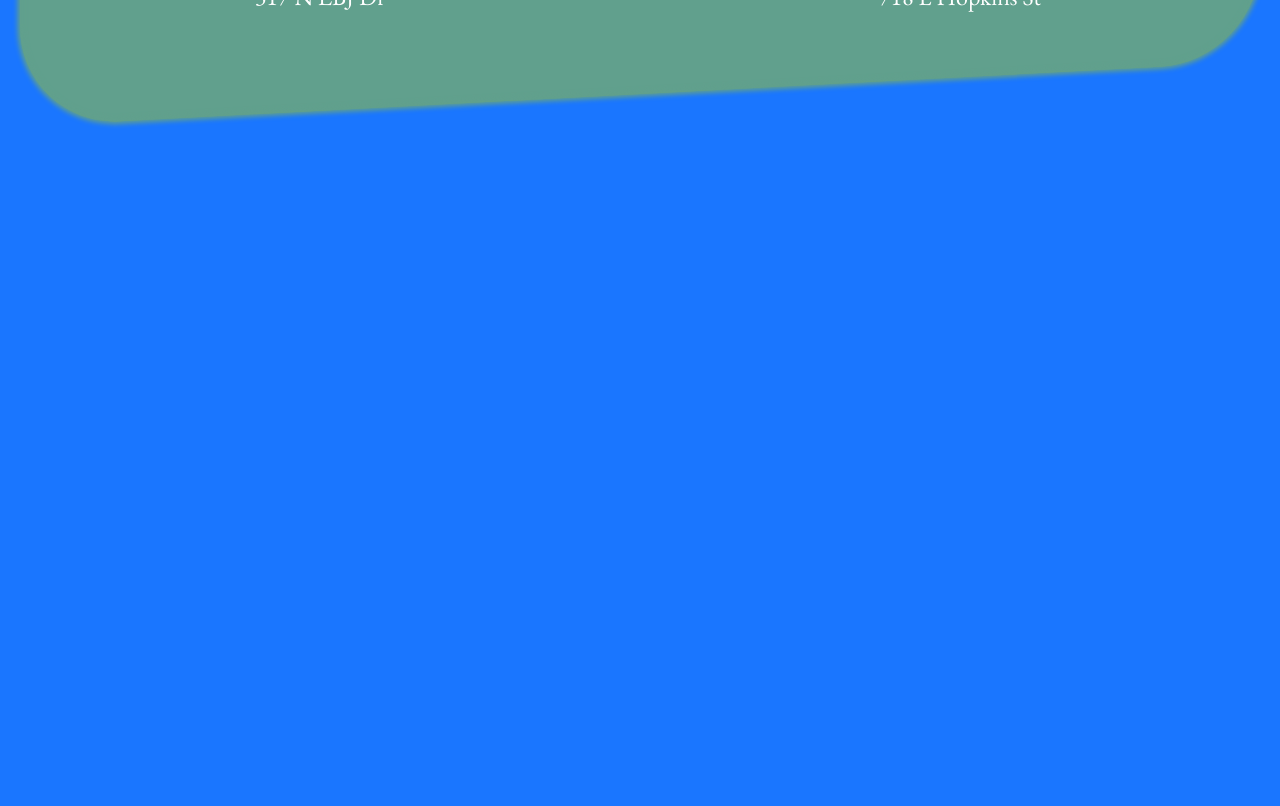
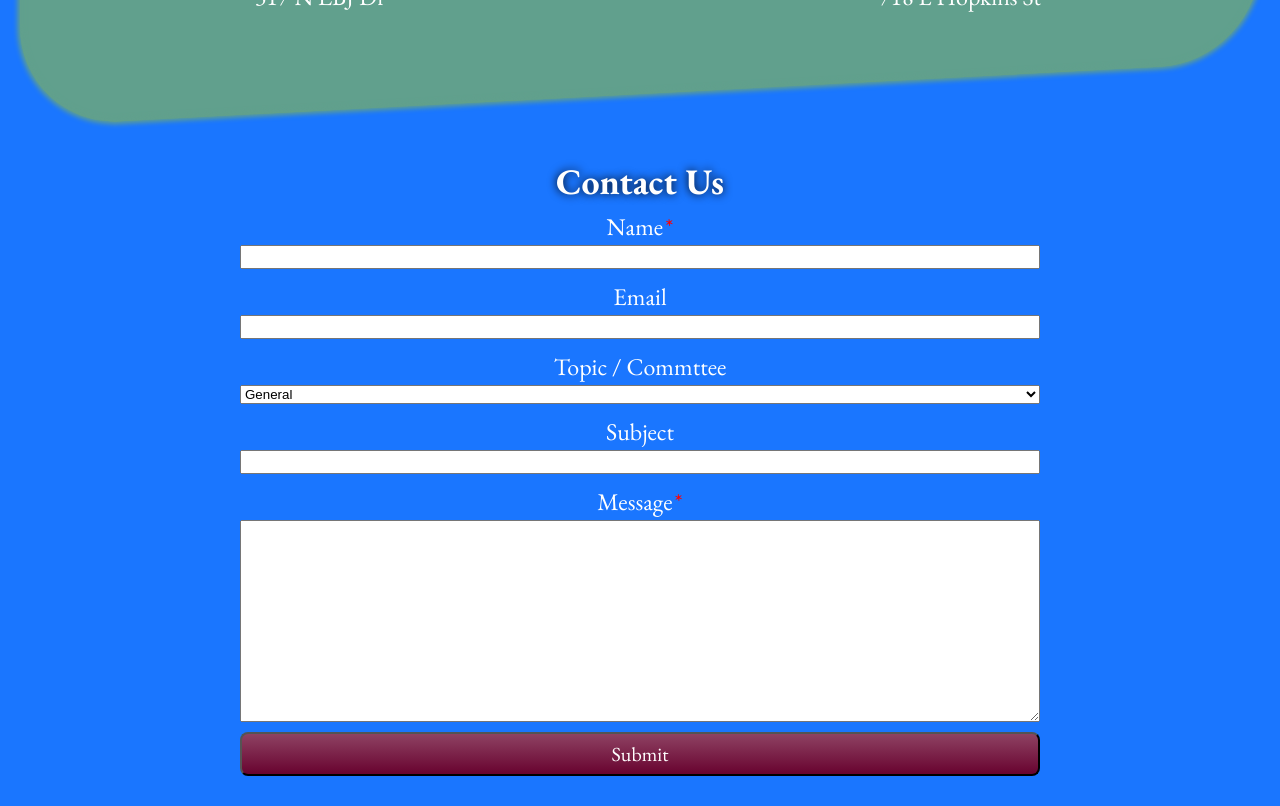
Before and after one commit to ChrisPitts/san-marcos-abortion-activists, a React (Vite) app: page /kits in a window 1280 px wide. Shown: the part 1340-2146 px from the top of the page. Before the commit the page ends 1475 px from the top, so only its background shows below. Built offline with nearby package versions, Linux system fonts and the light colour scheme.

Commit message:
added contact form to all pages

```diff
--- /dev/null
+++ b/src/components/Contact.jsx
@@ -0,0 +1,31 @@
+import React from 'react';
+
+export default function Contact() {
+	return (
+		<form>
+			{/* TODO make form send an email */}
+			<label htmlFor='name' className='required'>
+				Name
+			</label>
+			<input type='text' name='name' id='name' required />
+			<label htmlFor='email'>Email</label>
+			<input type='email' name='email' id='email' />
+			<label htmlFor='topic'>Topic / Commttee</label>
+			<select name='topic' id='topic'>
+				<option>General</option>
+				<option>Harassment & Grievance</option>
+				<option>Communications Committee</option>
+				<option>Finance Committee</option>
+				<option>Organizing Committee</option>
+				<option>Policy Committee</option>
+			</select>
+			<label htmlFor='subject'>Subject</label>
+			<input type='text' name='subject' id='subject' />
+			<label htmlFor='message' className='required'>
+				Message
+			</label>
+			<textarea name='message' id='message' rows='10' required></textarea>
+			<input type='submit' name='submit' id='submit' />
+		</form>
+	);
+}
--- /dev/null
+++ b/src/css/components/_Contact.scss
@@ -0,0 +1,27 @@
+@use '../variables' as *;
+
+form {
+	margin: auto;
+	width: 80%;
+	max-width: 800px;
+
+    label, input, textarea, select{
+		display: block;
+		width: 100%;
+	}
+
+	input, textarea, select{
+		margin-bottom: 10px;
+	}
+
+	input[type="submit"]{
+		font-family: $font-family;
+		font-size: 1.25rem;
+	}
+
+	.required::after{
+		content: '*';
+		color: red;
+		margin-left: 2px;
+	}
+}
--- a/src/css/components/_index.scss
+++ b/src/css/components/_index.scss
@@ -1,2 +1,3 @@
+@forward 'Contact';
 @forward 'Nav';
 @forward 'socials';
--- a/src/css/pages/_Home.scss
+++ b/src/css/pages/_Home.scss
@@ -63,33 +63,3 @@
 		}
 	}
 }
-
-#contact{
-	// text-align: center;
-
-	form{
-		margin: auto;
-		width: 80%;
-		max-width: 800px;
-	}
-
-	label, input, textarea, select{
-		display: block;
-		width: 100%;
-	}
-
-	input, textarea, select{
-		margin-bottom: 10px;
-	}
-
-	input[type="submit"]{
-		font-family: $font-family;
-		font-size: 1.25rem;
-	}
-
-	.required::after{
-		content: '*';
-		color: red;
-		margin-left: 2px;
-	}
-}
--- a/src/pages/About.jsx
+++ b/src/pages/About.jsx
@@ -1,10 +1,12 @@
 import React from 'react';
 import Nav from '../components/Nav';
+import Contact from '../components/Contact';
 
 export default function About() {
 	return (
 		<>
 			<Nav page='about' />
+			<main id='kits'>
 				<h1>About Us</h1>
 				<section id='mission'>
 					<h2>Our Mission</h2>
@@ -27,17 +29,18 @@ export default function About() {
 						<article class>
 							<h3>Intersectional</h3>
 							<p>
-							Lorem ipsum <span className='emphasized'>dolor sit amet</span> consectetur adipisicing elit. Ratione
-							consectetur impedit perspiciatis quam provident voluptatem, itaque
-							laboriosam doloremque deleniti odit!
+								Lorem ipsum <span className='emphasized'>dolor sit amet</span>{' '}
+								consectetur adipisicing elit. Ratione consectetur impedit
+								perspiciatis quam provident voluptatem, itaque laboriosam
+								doloremque deleniti odit!
 							</p>
 						</article>
 						<article>
 							<h3>Anti-Racist</h3>
 							<p>
 								Lorem ipsum dolor sit amet consectetur adipisicing elit. Rerum
-							eligendi incidunt maxime? Nesciunt minus corrupti quo. Fuga, quos
-							unde. Facere temporibus amet quasi magnam labore!
+								eligendi incidunt maxime? Nesciunt minus corrupti quo. Fuga,
+								quos unde. Facere temporibus amet quasi magnam labore!
 							</p>
 						</article>
 						<article>
@@ -74,12 +77,17 @@ export default function About() {
 							</li>
 							<li>A community-led reproductive justice mutual aid network</li>
 							<li>
-							Advocacy around local legislation to protect abortion seekers and
-							providers
+								Advocacy around local legislation to protect abortion seekers
+								and providers
 							</li>
 						</ul>
 					</p>
 				</section>
+				<section id='contact'>
+					<h2>Contact Us</h2>
+					<Contact />
+				</section>
+			</main>
 		</>
 	);
 }
--- a/src/pages/Home.jsx
+++ b/src/pages/Home.jsx
@@ -1,15 +1,17 @@
 import React from 'react';
 import Nav from '../components/Nav';
+import Contact from '../components/Contact';
 import Instagram from '../components/Instagram';
 import Twitter from '../components/Twitter';
 import { Link } from 'react-router-dom';
 import logoVenmo from '../assets/venmo_logo.webp';
 
+
 export default function Home() {
 	return (
 		<>
 			<Nav page='home' />
-			<main>
+			<main id='home'>
 				<h1>San Marcos Abortion Activists</h1>
 				<section id='hero'>
 					<img src='http://via.placeholder.com/400x400' alt='SMAA Logo' />
@@ -58,31 +60,7 @@ export default function Home() {
 				</section>
 				<section id='contact'>
 					<h2>Contact Us</h2>
-					{/* TODO make form send an email */}
-					<form>
-						<label htmlFor='name' className='required'>
-							Name
-						</label>
-						<input type='text' name='name' id='name' required />
-						<label htmlFor='email'>Email</label>
-						<input type='email' name='email' id='email' />
-						<label htmlFor='topic'>Topic / Commttee</label>
-						<select name='topic' id='topic'>
-							<option>General</option>
-							<option>Harassment & Grievance</option>
-							<option>Communications Committee</option>
-							<option>Finance Committee</option>
-							<option>Organizing Committee</option>
-							<option>Policy Committee</option>
-						</select>
-						<label htmlFor='subject'>Subject</label>
-						<input type='text' name='subject' id='subject' />
-						<label htmlFor='message' className='required'>
-							Message
-						</label>
-						<textarea name='message' id='message' rows='10' required></textarea>
-						<input type='submit' name='submit' id='submit' />
-					</form>
+					<Contact />
 				</section>
 			</main>
 		</>
--- a/src/pages/Kits.jsx
+++ b/src/pages/Kits.jsx
@@ -1,5 +1,6 @@
 import React from 'react';
 import Nav from '../components/Nav';
+import Contact from '../components/Contact';
 import logo from '../assets/logo.webp';
 import logoBridgeCollective from '../assets/bridge_collective_logo.webp';
 import logoMDH from '../assets/mdh_logo.webp';
@@ -9,7 +10,7 @@ export default function Kits() {
 	return (
 		<>
 			<Nav page='kits' />
-			<main>
+			<main id='kits'>
 				<h1>Reproductive Healthcare Kits</h1>
 				<section id='kit_hero' className='container'>
 					<img alt='SMAA Logo' class='smaa_logo' src={logo} />
@@ -58,6 +59,10 @@ export default function Kits() {
 						</figure>
 					</div>
 				</section>
+				<section id='contact'>
+					<h2>Contact Us</h2>
+					<Contact />
+				</section>
 			</main>
 		</>
 	);
--- a/src/pages/Resources.jsx
+++ b/src/pages/Resources.jsx
@@ -1,5 +1,6 @@
 import React from 'react';
 import Nav from '../components/Nav';
+import Contact from '../components/Contact';
 
 export default function Resources() {
 	return (
@@ -164,7 +165,9 @@ export default function Resources() {
 								arrest, prosecution, or other legal action related to abortion,
 								please contact us.
 							</p>
-							<a href='https://abortiondefensenetwork.org/' target='_blank'>abortiondefensenetwork.org</a>
+							<a href='https://abortiondefensenetwork.org/' target='_blank'>
+								abortiondefensenetwork.org
+							</a>
 						</article>
 					</div>
 				</section>
@@ -212,6 +215,10 @@ export default function Resources() {
 						</article>
 					</div>
 				</section>
+				<section id='contact'>
+					<h2>Contact Us</h2>
+					<Contact />
+				</section>
 			</main>
 		</>
 	);
```
Lines whose indentation alone changed are shown as unchanged.
